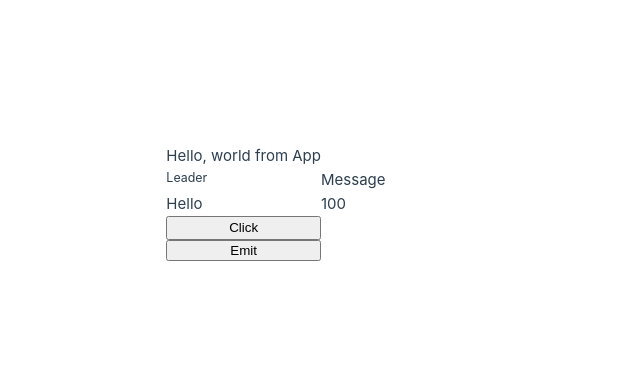
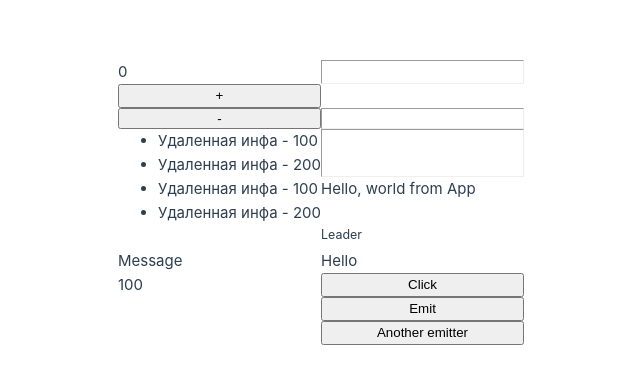
Before and after one commit to Andarilz/Vue-Refresh, a Vue app: page / in a window 1280 px wide. Shown: the part 198-582 px from the top of the page, without its empty margins (319-959 px from the left). Built offline with nearby package versions, Linux system fonts and the light colour scheme.

Commit message:
Lifecycle hooks

```diff
--- a/src/App.vue
+++ b/src/App.vue
@@ -1,6 +1,6 @@
 <script>
 
-import { ref, reactive, toRefs, toRef, computed, watch, watchEffect } from "vue"
+import { ref, reactive, toRefs, toRef, computed, watch, watchEffect, onUnmounted, onMounted, onUpdated } from "vue"
 import Card from './components/Card.vue'
 
 export default {
@@ -13,6 +13,16 @@ export default {
       name: "Data",
       price: 2
     })
+
+    const del = ref([
+      {
+        price: 100,
+        name: "Info"
+      },
+      {
+        price: 200
+      }
+    ])
 
     const changeObj = () => {
       obj.name = "New info"
@@ -43,7 +53,17 @@ export default {
       }
     })
 
-    const alertRemove = (data) => alert("Deleted from " + data)
+    const alertRemove = () => del.value.splice(0, 1)
+
+    const anotherAlert = (data) => alert("Info from " + data)
+
+    onUnmounted(() => {
+      console.log("Deleted")
+    })
+
+    onUpdated(() => {
+      console.log("Up")
+    })
 
     return {
       message,
@@ -58,7 +78,9 @@ export default {
       price,
       priceCheck,
       dataInf,
-      alertRemove
+      alertRemove,
+      anotherAlert,
+      del
     }
   }, components: {
 		Card
@@ -75,15 +97,15 @@ export default {
 
   <h3>Total: {{ priceCheck }}</h3> -->
 
-  <!-- <h4>{{ num }}</h4>
+   <h4>{{ num }}</h4>
 
-  <h5>Object: {{ obj.name }}</h5>
+  <!-- <h5>Object: {{ obj.name }}</h5>
 
   <h4>Obj: {{ name }}</h4>
 
   <h4>Another: {{ nameAnother }}</h4>
 
-  <button @click="changeObj">Change</button>
+  <button @click="changeObj">Change</button> -->
 
   <hr>
 
@@ -93,13 +115,20 @@ export default {
 
   <button @click="dec">-</button>
 
-  <hr> -->
+  <hr>
 <!--
   <p>------------------</p>
 
   -->
 
-  <Card :stock="message" :trio="dataInf" @remove="alertRemove" />
+  <ul>
+    <li v-for="d in del">Удаленная инфа - {{ d.price }}</li>
+  </ul>
+
+  <hr>
+
+
+  <Card v-if="num < 5" :stock="message" :trio="dataInf" @remove="alertRemove" @another-remove="anotherAlert" :del="del" />
 
 </template>
 
--- a/src/components/Card.vue
+++ b/src/components/Card.vue
@@ -1,6 +1,6 @@
 <script>
 
-import { ref, reactive, toRef, toRefs } from "vue"
+import { ref, reactive, toRef, toRefs, onMounted, onUnmounted, onUpdated } from "vue"
 
 export default {
 
@@ -12,9 +12,12 @@ export default {
 		trio: {
 			type: String,
 			required: true
+		},
+		del: {
+			type: Array
 		}
 	},
-	emits: ["remove"],
+	emits: ["remove", "another-remove"],
 	setup(props, context){
 
 		const mess = ref("Message")
@@ -38,6 +41,10 @@ export default {
 
 		const emitHandler = () => context.emit("remove", info.price)
 
+		const anotherEmitter = () => context.emit("another-remove", name.value)
+
+		const del = props.del
+
 		return {
 			mess,
 			name,
@@ -46,7 +53,9 @@ export default {
 			changeName,
 			propsName,
 			trio,
-			emitHandler
+			emitHandler,
+			anotherEmitter,
+			del
 		}
 
 	}
@@ -56,6 +65,16 @@ export default {
 </script>
 
 <template>
+<!--
+<ul>
+    <li v-for="d in del">{{ d.price }}</li>
+</ul>
+
+<hr> -->
+
+<ul>
+    <li v-for="d in del">Удаленная инфа - {{ d.price }}</li>
+  </ul>
 
 <h4>{{ propsName }}</h4>
 
@@ -75,6 +94,10 @@ export default {
 
 <button @click="emitHandler">Emit</button>
 
+<br>
+
+<button @click="anotherEmitter">Another emitter</button>
+
 </template>
 
 <style>
```
